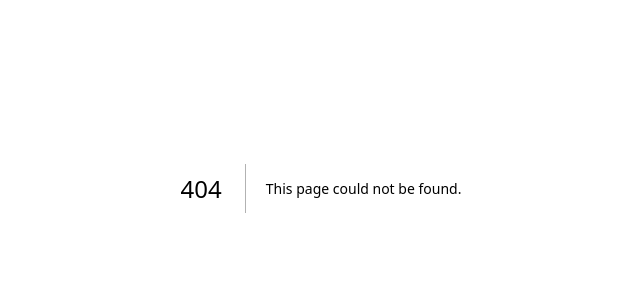
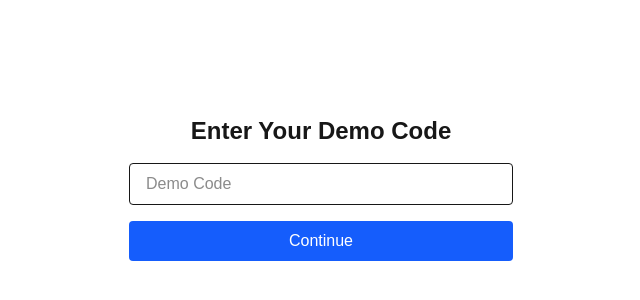
Before and after one commit to campbell-agents/scriptgrid-frontend, a Next.js app: page / in a window 1280 px wide. Before the commit this address had no page. Shown: the part 212-512 px from the top of the page, without its empty margins (319-959 px from the left). Built offline with nearby package versions, Linux system fonts and the light colour scheme.

Commit message:
Overwrite landing page with login screen

```diff
--- /dev/null
+++ b/app/page.js
@@ -0,0 +1,43 @@
+'use client';
+import { useState } from 'react';
+import { useRouter } from 'next/navigation';
+
+export default function Home() {
+  const [code, setCode] = useState('');
+  const [error, setError] = useState('');
+  const router = useRouter();
+
+  const validCodes = ['DEMO123', 'TRIAL456'];
+
+  const handleSubmit = (e) => {
+    e.preventDefault();
+    if (validCodes.includes(code.trim())) {
+      localStorage.setItem('hasAccess', 'true');
+      router.push('/demo');
+    } else {
+      setError('Invalid code. Please try again.');
+    }
+  };
+
+  return (
+    <main className="min-h-screen flex flex-col items-center justify-center p-6 bg-white">
+      <h1 className="text-2xl font-semibold mb-4">Enter Your Demo Code</h1>
+      <form onSubmit={handleSubmit} className="flex flex-col gap-4 w-full max-w-sm">
+        <input
+          type="text"
+          value={code}
+          onChange={(e) => setCode(e.target.value)}
+          placeholder="Demo Code"
+          className="border px-4 py-2 rounded"
+        />
+        <button
+          type="submit"
+          className="bg-blue-600 text-white px-4 py-2 rounded hover:bg-blue-700"
+        >
+          Continue
+        </button>
+        {error && <p className="text-red-600">{error}</p>}
+      </form>
+    </main>
+  );
+}
```
